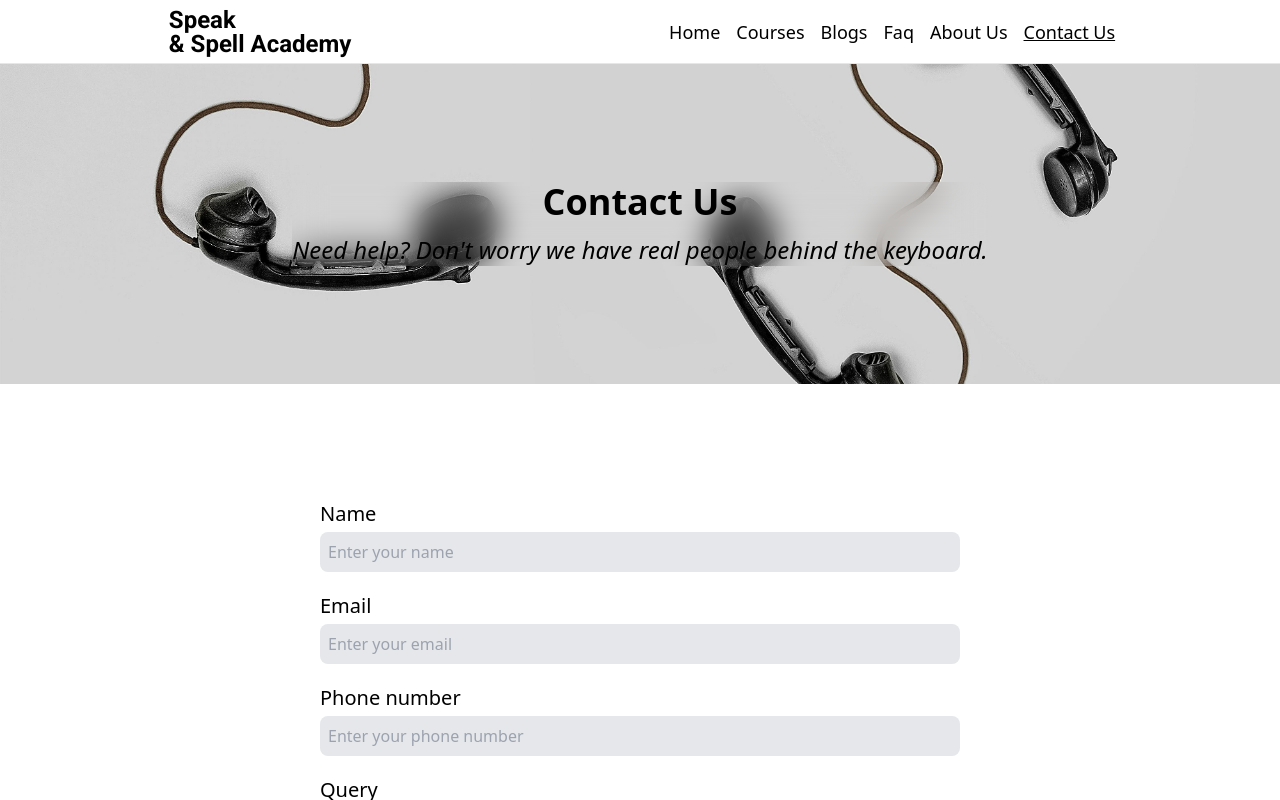
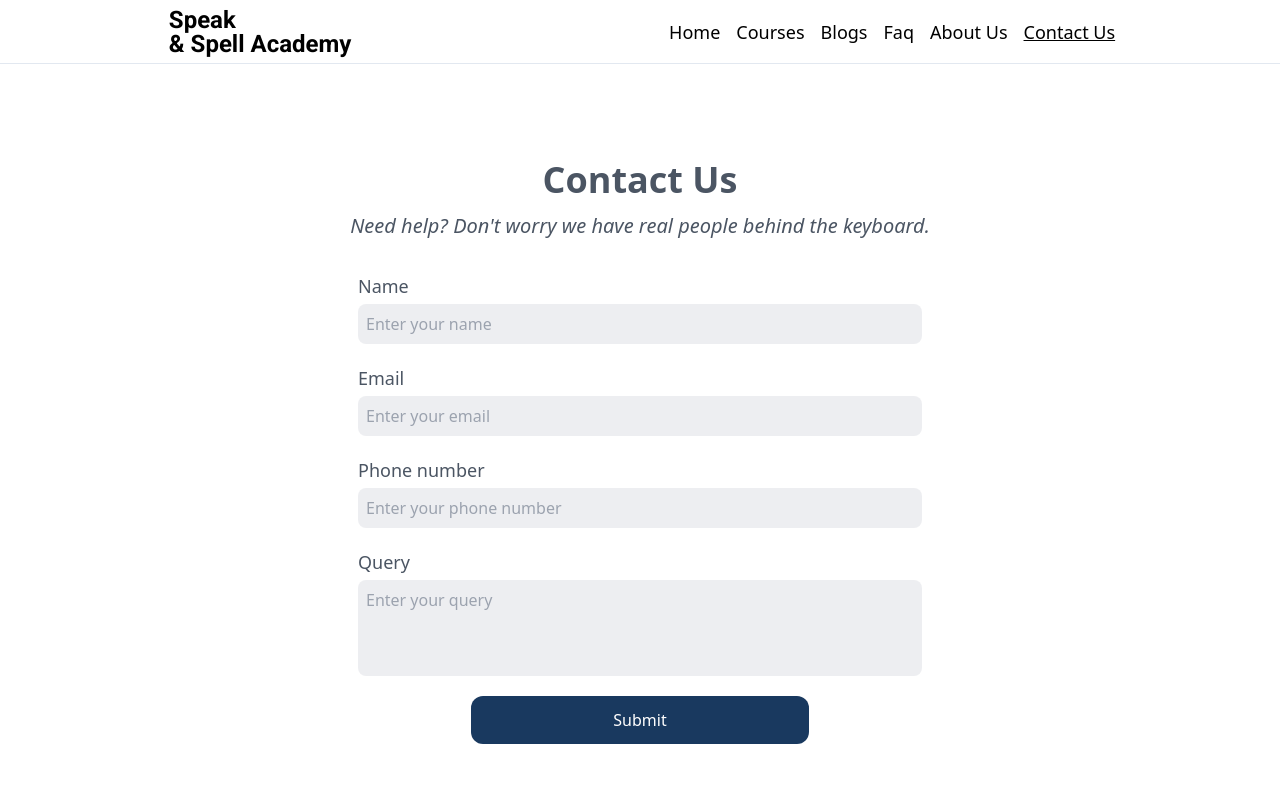
Before and after one commit to dhruvkaushik305/speakandspell, a React (Vite) app in the folder frontend/: page /contactus in a window 1280 px wide. Built offline with nearby package versions, Linux system fonts and the light colour scheme; a web font is replaced by a local one.

Commit message:
STYLE: minimalised the contact us page

```diff
--- a/frontend/src/Layouts/ContactusLayout.tsx
+++ b/frontend/src/Layouts/ContactusLayout.tsx
@@ -16,29 +16,27 @@ const ContactusLayout: React.FC = () => {
     console.log(data);
   };
   return (
-    <div className="mx-auto flex h-full w-[90%] flex-col items-center justify-center gap-5 md:w-[100%]">
-      <div className="md:bg-contactusBanner flex h-[10rem] w-full flex-col items-center justify-center bg-cover bg-center md:h-[15rem] lg:h-[20rem]">
-        <div className="flex flex-col items-center justify-center gap-3 rounded-xl backdrop-blur-lg">
-          <h1 className="text-2xl font-bold md:text-3xl lg:text-4xl">
-            Contact Us
-          </h1>
-          <h2 className="text-center text-lg italic md:text-2xl">
-            Need help? Don't worry we have real people behind the keyboard.
-          </h2>
-        </div>
+    <div className="mx-auto flex h-full max-w-[95%] flex-col items-center justify-center gap-5 md:max-w-[90%]">
+      <div className="flex flex-col items-center justify-center gap-3 text-gray-600">
+        <h1 className="text-2xl font-bold md:text-3xl lg:text-4xl">
+          Contact Us
+        </h1>
+        <h2 className="text-center text-lg italic md:text-xl">
+          Need help? Don't worry we have real people behind the keyboard.
+        </h2>
       </div>
       <form
-        className="flex w-full flex-col items-center gap-5 md:min-w-[80%] md:grow md:justify-center"
+        className="flex w-full flex-col items-center gap-5 p-3"
         onSubmit={handleSubmit(onSubmit)}
       >
         <div className="flex w-full flex-col items-start justify-center gap-1 md:w-[80%] xl:w-[50%]">
-          <label htmlFor={"name"} className="text-lg sm:text-xl">
+          <label htmlFor={"name"} className="text-md text-gray-600 sm:text-lg">
             Name
           </label>
           <input
             type="text"
             id="name"
-            className="w-full rounded-lg bg-gray-200 p-2 focus:outline-none"
+            className="w-full rounded-lg bg-gray-200/70 p-2 text-gray-800 focus:outline-none"
             placeholder="Enter your name"
             {...register("name", {
               pattern: {
@@ -51,13 +49,13 @@ const ContactusLayout: React.FC = () => {
           {errors.name && <p className="text-red-500">{errors.name.message}</p>}
         </div>
         <div className="flex w-full flex-col items-start justify-center gap-1 md:w-[80%] xl:w-[50%]">
-          <label htmlFor={"email"} className="text-lg sm:text-xl">
+          <label htmlFor={"email"} className="text-md text-gray-600 sm:text-lg">
             Email
           </label>
           <input
             type="email"
             id="email"
-            className="w-full rounded-lg bg-gray-200 p-2 focus:outline-none"
+            className="w-full rounded-lg bg-gray-200/70 p-2 text-gray-800 focus:outline-none"
             placeholder="Enter your email"
             {...register("email", {
               pattern: {
@@ -72,13 +70,13 @@ const ContactusLayout: React.FC = () => {
           )}
         </div>
         <div className="flex w-full flex-col items-start justify-center gap-1 md:w-[80%] xl:w-[50%]">
-          <label htmlFor={"phone"} className="text-lg sm:text-xl">
+          <label htmlFor={"phone"} className="text-md text-gray-600 sm:text-lg">
             Phone number
           </label>
           <input
             type="tel"
             id="phone"
-            className="w-full rounded-lg bg-gray-200 p-2 focus:outline-none"
+            className="w-full rounded-lg bg-gray-200/70 p-2 text-gray-800 focus:outline-none"
             placeholder="Enter your phone number"
             {...register("phone", {
               pattern: {
@@ -93,17 +91,17 @@ const ContactusLayout: React.FC = () => {
           )}
         </div>
         <div className="flex w-full flex-col items-start justify-center gap-1 md:w-[80%] xl:w-[50%]">
-          <label htmlFor="query" className="text-lg sm:text-xl">
+          <label htmlFor="query" className="text-md text-gray-600 sm:text-lg">
             Query
           </label>
           <textarea
             id="query"
-            className="h-[6rem] w-full resize-none rounded-lg bg-gray-200 p-2 focus:outline-none"
+            className="h-[6rem] w-full resize-none rounded-lg bg-gray-200/70 p-2 text-gray-800 focus:outline-none"
             placeholder="Enter your query"
             {...register("query", { required: true })}
           />
         </div>
-        <button className="w-[60%] rounded-xl bg-Tertiary px-4 py-3 text-white sm:w-[20%]">
+        <button className="w-[80%] rounded-xl bg-Tertiary/90 px-4 py-3 text-white sm:w-[40%] md:w-[30%]">
           Submit
         </button>
       </form>
```
